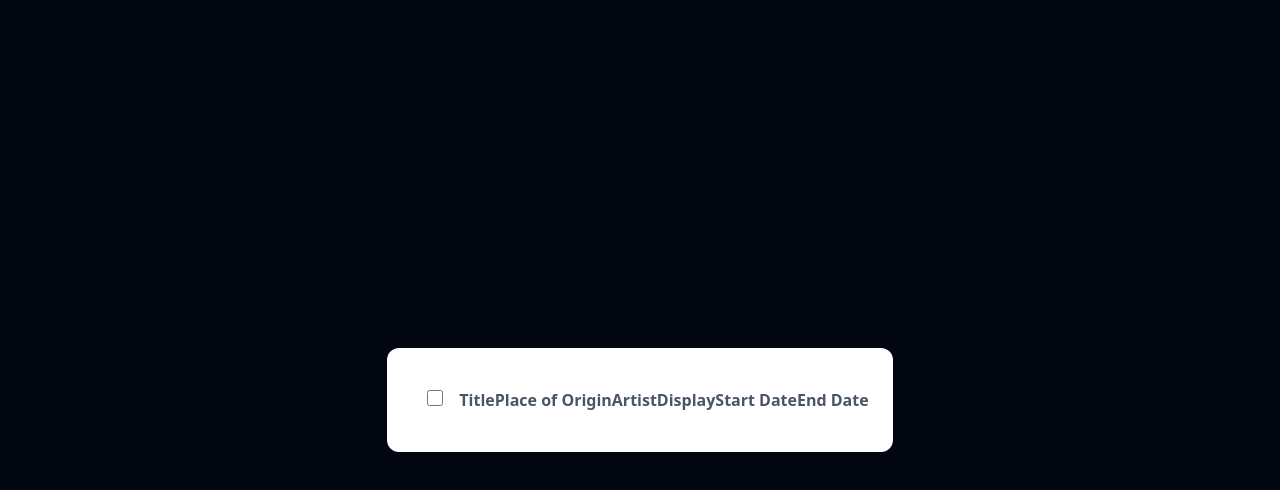
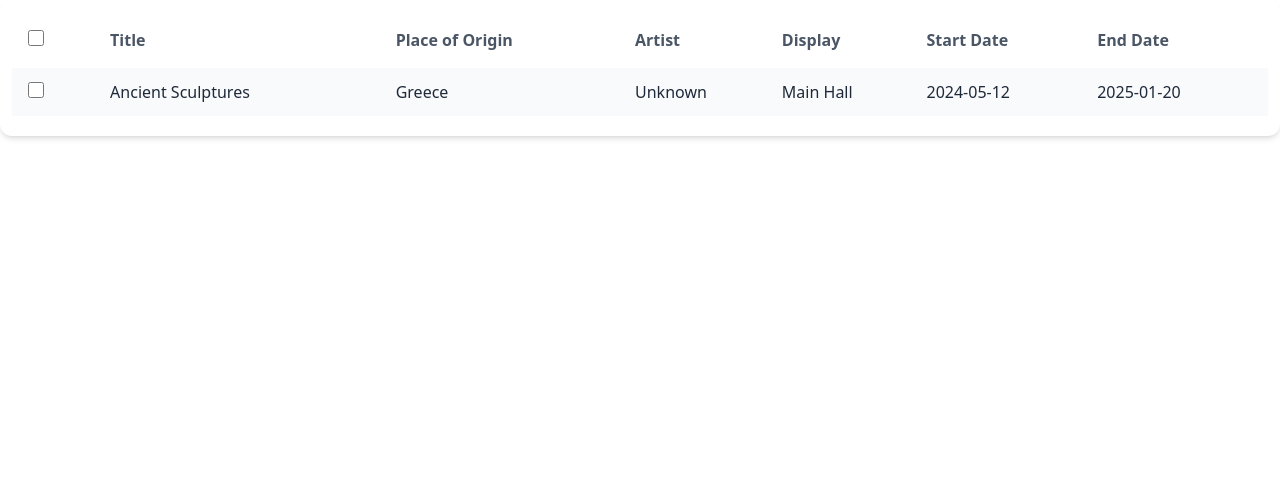
Before and after one commit to AshutoshSharma123/Table-with-Pagination, a React (Vite) app: page / in a window 1280 px wide. Shown: the top 490 px of the page. Built offline with nearby package versions, Linux system fonts and the light colour scheme.

Commit message:
wrapped the react-component with primereact

```diff
--- a/package.json
+++ b/package.json
@@ -11,6 +11,7 @@
   },
   "dependencies": {
     "@tailwindcss/vite": "^4.1.16",
+    "primereact": "^10.9.7",
     "react": "^19.1.1",
     "react-dom": "^19.1.1",
     "tailwindcss": "^4.1.16"
--- a/src/App.css
+++ b/src/App.css
@@ -1 +1,2 @@
+
 @import "tailwindcss";
--- a/src/App.tsx
+++ b/src/App.tsx
@@ -1,8 +1,9 @@
 import Table from "./components/table"
+
 
 const App = () => {
   return (
-    <div className="min-h-screen flex flex-col items-center justify-center bg-gray-950 text-white">
+    <div className="">
       <Table />
     </div>
   )
--- a/src/components/table.tsx
+++ b/src/components/table.tsx
@@ -12,7 +12,7 @@ export default function Table() {
 
 
   return (
-    <div className="p-6 bg-white rounded-xl shadow-md overflow-x-auto">
+    <div className="p-3 bg-white rounded-xl shadow-md overflow-x-auto">
       <table className="min-w-full border-separate border-spacing-y-2">
         <thead>
           <tr className="text-left text-gray-600 font-semibold">
@@ -30,6 +30,22 @@ export default function Table() {
             <th className="py-2">End Date</th>
           </tr>
         </thead>
+                <tbody className="text-gray-800">
+          <tr className="bg-gray-50 hover:bg-gray-100 transition rounded-lg">
+            <td className="px-4 py-3">
+              <input
+                type="checkbox"
+                className="w-4 h-4 cursor-pointer accent-blue-500"
+              />
+            </td>
+            <td className="py-3">Ancient Sculptures</td>
+            <td className="py-3">Greece</td>
+            <td className="py-3">Unknown</td>
+            <td className="py-3">Main Hall</td>
+            <td className="py-3">2024-05-12</td>
+            <td className="py-3">2025-01-20</td>
+          </tr>
+        </tbody>
       </table>
     </div>
   );
```
Also changed, not shown: src/main.tsx (+6 -3 lines), 1 other file (tests, documents, lock files or other folders).
